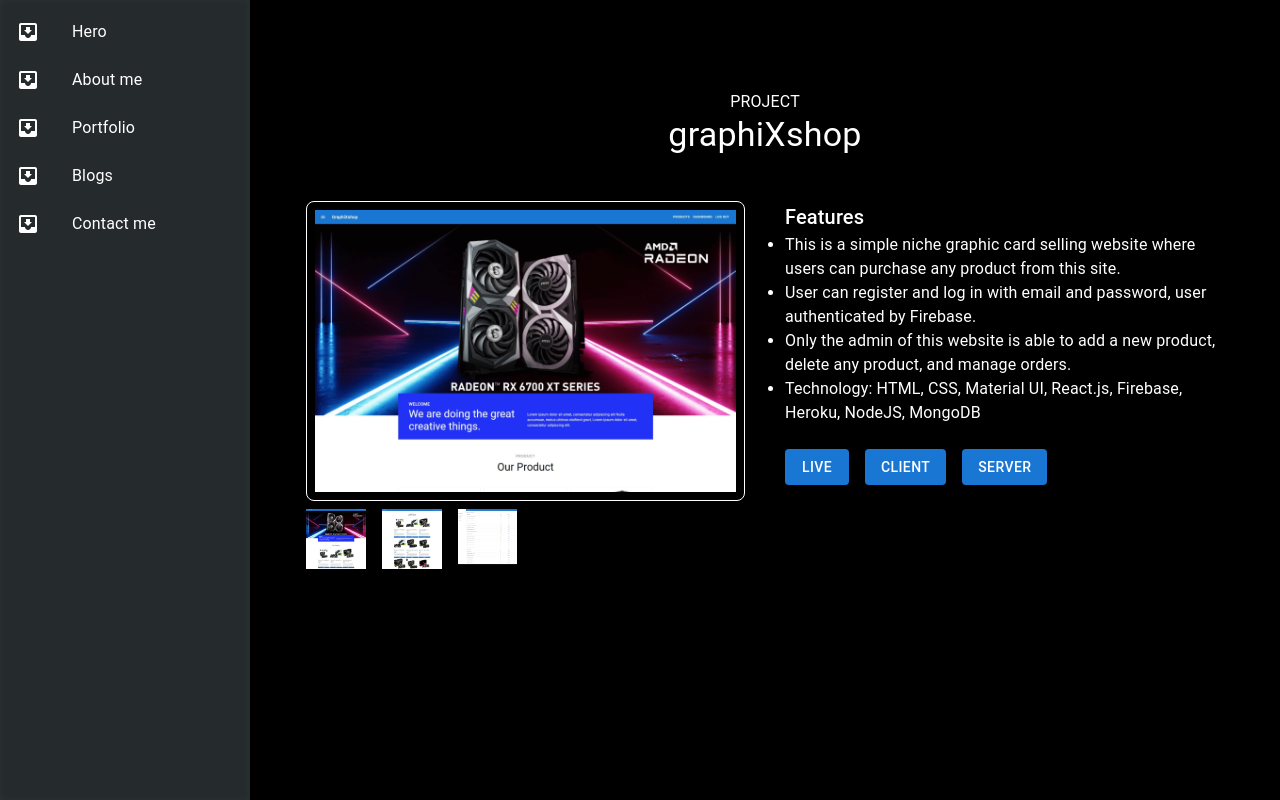
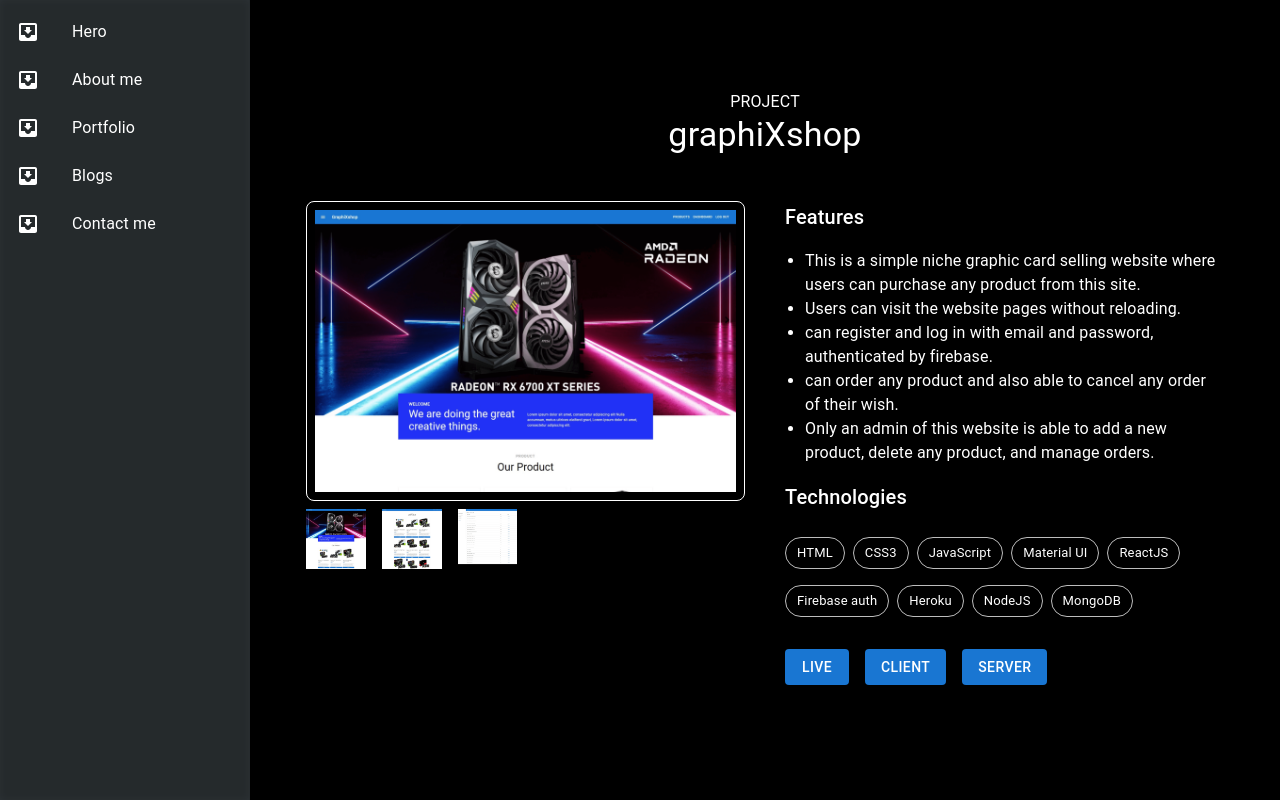
Before and after one commit to mdibuhossain/Portfolio_main, a React (Create React App) app: page /portfolio in a window 1280 px wide. Both pictures are taken after a click on the element 450 px from the left and 380 px from the top of the page. Built offline with nearby package versions, Linux system fonts and the light colour scheme.

Commit message:
add new sections

```diff
--- a/public/projectData.json
+++ b/public/projectData.json
@@ -12,6 +12,17 @@
             "ReactJS",
             "JavaScript"
         ],
+        "technology": [
+            "HTML",
+            "CSS3",
+            "JavaScript",
+            "Material UI",
+            "ReactJS",
+            "Firebase auth",
+            "Heroku",
+            "NodeJS",
+            "MongoDB"
+        ],
         "images": [
             "./images/project/graphixshop/1.png",
             "./images/project/graphixshop/2.png",
@@ -19,9 +30,10 @@
         ],
         "features": [
             "This is a simple niche graphic card selling website where users can purchase any product from this site.",
-            "User can register and log in with email and password, user authenticated by Firebase.",
-            "Only the admin of this website is able to add a new product, delete any product, and manage orders.",
-            "Technology: HTML, CSS, Material UI, React.js, Firebase, Heroku, NodeJS, MongoDB"
+            "Users can visit the website pages without reloading.",
+            "can register and log in with email and password, authenticated by firebase.",
+            "can order any product and also able to cancel any order of their wish.",
+            "Only an admin of this website is able to add a new product, delete any product, and manage orders."
         ]
     },
     {
@@ -39,6 +51,17 @@
             "Firebase",
             "NodeJS"
         ],
+        "technology": [
+            "HTML",
+            "CSS3",
+            "JavaScript",
+            "Material UI",
+            "ReactJS",
+            "Firebase auth",
+            "Heroku",
+            "NodeJS",
+            "MongoDB"
+        ],
         "images": [
             "./images/project/fitnessCloud/1.png",
             "./images/project/fitnessCloud/2.png",
@@ -51,8 +74,12 @@
             "./images/project/fitnessCloud/9.png"
         ],
         "features": [
-            "Coming soon"
-        ]
+            "This is a simple Gym club website where users can enroll any courses from this site.",
+            "Users can visit the website pages without reloading",
+            "can register and log in with email and password, authenticated by firebase",
+            "can enroll any courses and also able to cancel any courses of their wish."
+        ],
+        "team_project": true
     },
     {
         "id": 2,
@@ -92,6 +119,16 @@
             "ReactJS",
             "JavaScript"
         ],
+        "technology": [
+            "HTML",
+            "CSS3",
+            "JavaScript",
+            "Tilt.js",
+            "Tailwind CSS",
+            "ReactJS",
+            "SwiperJS",
+            "Firebase auth"
+        ],
         "images": [
             "./images/project/lifeDentalCare/1.png",
             "./images/project/lifeDentalCare/2.png",
@@ -101,8 +138,7 @@
         "features": [
             "A simple dental clinic website where users can buy medical accessories and take various dental treatments.",
             "Users can register and log in with Google, Facebook, and email which was authenticated by Firebase.",
-            "Users can take appointments from the appointment section.",
-            "Technology: HTML, Tailwind CSS, Tilt.js, ReactJS, SwiperJS, Firebase auth"
+            "Users can take appointments from the appointment section."
         ]
     },
     {
@@ -120,6 +156,13 @@
             "Bootstrap",
             "JavaScript"
         ],
+        "technology": [
+            "HTML",
+            "CSS3",
+            "JavaScript",
+            "Bootstrap",
+            "ReactJS"
+        ],
         "images": [
             "./images/project/devCourse/1.png",
             "./images/project/devCourse/2.png",
@@ -127,8 +170,7 @@
             "./images/project/devCourse/4.png"
         ],
         "features": [
-            "A simple educational website where users can enroll in different types of courses.",
-            "Technology: HTML, Bootstrap, ReactJS"
+            "A simple educational website where users can enroll in different types of courses."
         ]
     }
 ]
--- a/src/components/Product.js
+++ b/src/components/Product.js
@@ -8,7 +8,7 @@ import Zoom from 'react-reveal/Zoom'
 const previewHeight = '200px';
 
 const Product = (props) => {
-    const { name, images, categories, sites, id } = props.product;
+    const { name, images, categories, sites, id, team_project } = props.product;
     const navigate = useNavigate();
     const visitProject = (id) => {
         navigate(`/${id}`);
@@ -57,7 +57,7 @@ const Product = (props) => {
                         </Box>
                         <Box sx={{ padding: '15px' }}>
                             <Typography variant='h6' sx={{ fontWeight: 600 }}>
-                                {name}
+                                {name} {team_project && <Chip sx={{fontWeight: 400}} label="Team project" color="success" size="small" />}
                             </Typography>
                             <Box>
                                 {
--- a/src/components/ProjectDetails.js
+++ b/src/components/ProjectDetails.js
@@ -1,4 +1,4 @@
-import { Button, Grid, Typography } from '@mui/material';
+import { Button, Chip, Grid, Typography } from '@mui/material';
 import { createStyles, makeStyles } from '@mui/styles';
 import { Box } from '@mui/system';
 import React, { useEffect, useState } from 'react';
@@ -45,6 +45,7 @@ const ProjectDetails = () => {
             <Title
                 title={product?.name}
                 subtitle="PROJECT"
+                team_project={product?.team_project}
             />
             <Box>
                 <Grid container spacing={5}>
@@ -72,11 +73,11 @@ const ProjectDetails = () => {
                     </Grid>
                     <Grid item xs={12} md={6}>
                         <Box>
-                            <Typography variant="h6">Features</Typography>
+                            <Typography variant="h6" sx={{ mb: 2 }}>Features</Typography>
                             <ul>
                                 {
                                     product?.features?.map((item, index) => (
-                                        <li key={index}>
+                                        <li key={index} style={{ marginLeft: '20px' }}>
                                             <Typography>
                                                 {item}
                                             </Typography>
@@ -84,6 +85,13 @@ const ProjectDetails = () => {
                                     ))
                                 }
                             </ul>
+                            <Typography variant="h6" sx={{ my: 2 }}>Technologies</Typography>
+                            {
+                                product?.technology &&
+                                product?.technology.map(tech =>
+                                    <Chip key={tech} sx={{ mr: 1, my: 1 }} label={tech} variant="outlined" />
+                                )
+                            }
                         </Box>
                         <Box sx={{ my: 3 }}>
                             {product?.sites &&
--- a/src/components/Title.js
+++ b/src/components/Title.js
@@ -1,4 +1,4 @@
-import { Typography } from '@mui/material';
+import { Chip, Typography } from '@mui/material';
 import { createStyles, makeStyles } from '@mui/styles';
 import React from 'react';
 
@@ -10,7 +10,7 @@ const useStyle = makeStyles((theme) => createStyles({
     }
 }));
 
-const Title = ({ title, subtitle }) => {
+const Title = ({ title, subtitle, team_project }) => {
     const { textField } = useStyle();
     return (
         <div className={textField}>
@@ -20,6 +20,7 @@ const Title = ({ title, subtitle }) => {
             <Typography variant="h4">
                 {title}
             </Typography>
+            {team_project && <Chip label="Team project" color="success" size="small" sx={{ mt: 1 }} />}
         </div>
     );
 };
```
Also changed, not shown: src/Pages/Projects.js (deleted, +0 -12 lines).
